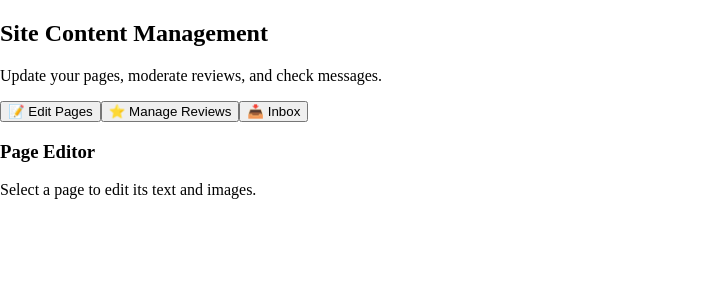
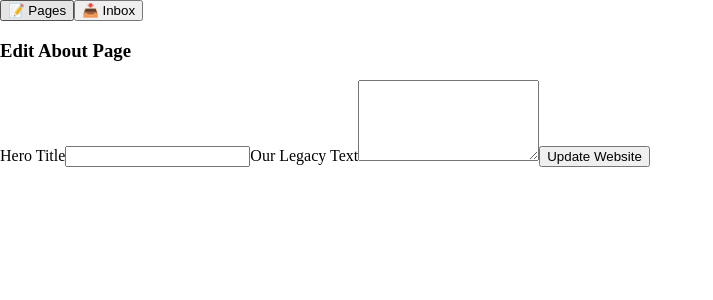
Before and after one commit to nwadikeekene4-lab/New-project-1, a React (Vite) app in the folder firstclient-frontend/: page /admin/cms in a window 1280 px wide. Shown: the top 300 px of the page, without its empty margins (0-713 px from the left). Built offline with nearby package versions, Linux system fonts and the light colour scheme; no server answers; sample sign-in values are in the browser's storage.

Commit message:
Update AdminCMS.jsx

```diff
--- a/firstclient-frontend/src/admin/AdminCMS.jsx
+++ b/firstclient-frontend/src/admin/AdminCMS.jsx
@@ -3,60 +3,47 @@ import API from '../api';
 import './AdminCMS.css';
 
 const AdminCMS = () => {
-  // We use tabs to keep the interface clean and professional
   const [activeTab, setActiveTab] = useState('pages');
+  const [aboutData, setAboutData] = useState({ title: '', legacy: '', bakery: '' });
+
+  useEffect(() => {
+    if (activeTab === 'pages') {
+      API.get('/cms/about').then(res => {
+        if (res.data) setAboutData(res.data);
+      });
+    }
+  }, [activeTab]);
+
+  const handleSaveAbout = async () => {
+    try {
+      await API.post('/cms/update', { page_name: 'about', data: aboutData });
+      alert("Changes published to live site!");
+    } catch (err) { alert("Error saving changes"); }
+  };
 
   return (
     <div className="essence-cms-container">
-      <header className="cms-header">
-        <h2>Site Content Management</h2>
-        <p>Update your pages, moderate reviews, and check messages.</p>
-      </header>
-
-      {/* Internal Navigation Tabs */}
       <div className="cms-tab-bar">
-        <button
-          className={activeTab === 'pages' ? 'active' : ''}
-          onClick={() => setActiveTab('pages')}
-        >
-          📝 Edit Pages
-        </button>
-        <button
-          className={activeTab === 'reviews' ? 'active' : ''}
-          onClick={() => setActiveTab('reviews')}
-        >
-          ⭐ Manage Reviews
-        </button>
-        <button
-          className={activeTab === 'messages' ? 'active' : ''}
-          onClick={() => setActiveTab('messages')}
-        >
-          📥 Inbox
-        </button>
+        <button onClick={() => setActiveTab('pages')} className={activeTab === 'pages' ? 'active' : ''}>📝 Pages</button>
+        <button onClick={() => setActiveTab('messages')} className={activeTab === 'messages' ? 'active' : ''}>📥 Inbox</button>
       </div>
 
       <main className="cms-main-content">
         {activeTab === 'pages' && (
           <div className="cms-section-card">
-            <h3>Page Editor</h3>
-            <p>Select a page to edit its text and images.</p>
-            {/* We will build the forms here in Step 3 */}
+            <h3>Edit About Page</h3>
+            <div className="form-group">
+              <label>Hero Title</label>
+              <input value={aboutData.title} onChange={(e) => setAboutData({...aboutData, title: e.target.value})} />
+
+              <label>Our Legacy Text</label>
+              <textarea rows="5" value={aboutData.legacy} onChange={(e) => setAboutData({...aboutData, legacy: e.target.value})} />
+
+              <button className="essence-save-btn" onClick={handleSaveAbout}>Update Website</button>
+            </div>
           </div>
         )}
-
-        {activeTab === 'reviews' && (
-          <div className="cms-section-card">
-            <h3>Review Moderation</h3>
-            <p>Approve or delete customer reviews here.</p>
-          </div>
-        )}
-
-        {activeTab === 'messages' && (
-          <div className="cms-section-card">
-            <h3>Contact Messages</h3>
-            <p>Messages sent from the Contact Us form.</p>
-          </div>
-        )}
+        {activeTab === 'messages' && <div className="cms-section-card"><h3>Customer Inbox</h3><p>No messages yet.</p></div>}
       </main>
     </div>
   );
```
